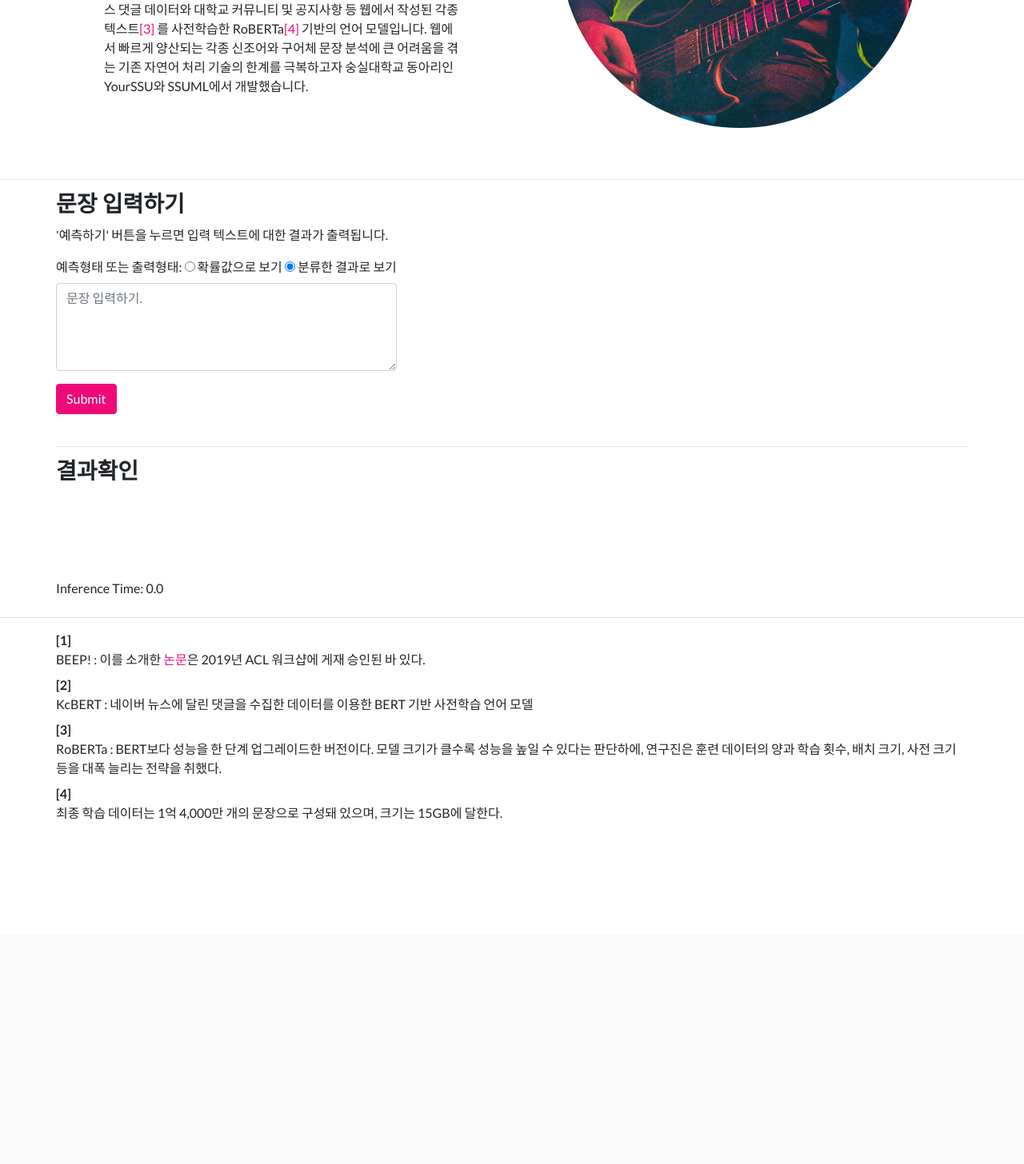
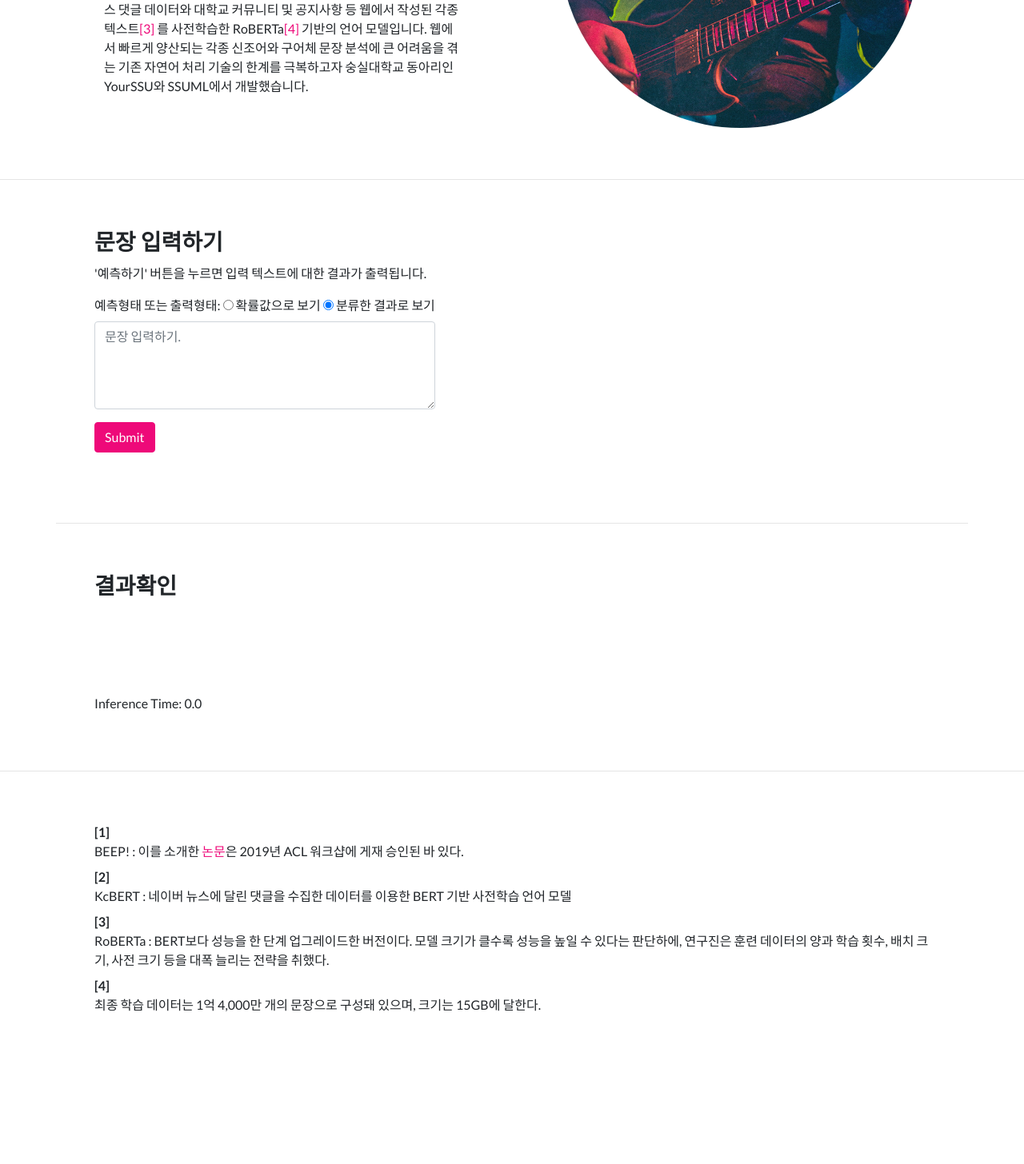
Before and after one commit to jason9693/SoongsilBERT-base-beep-deploy, a Flask app: page / in a window 1280 px wide. Shown: the part 1025-2481 px from the top of the page at 80% size. Before the commit the page ends 2050 px from the top, so only its background shows below. Run offline with Flask 2, Linux system fonts and the light colour scheme; some libraries are stand-ins or nearby versions.

Commit message:
Form 배치  수정

```diff
--- a/templates/index.html
+++ b/templates/index.html
@@ -163,7 +163,7 @@
         <section>
             <div class="container">
                 <div class="row align-items-center">
-                        <div class="generate">
+                        <div class="generate p-5">
                             <div class="form-group">
                                 <h3>문장 입력하기</h3>
                                 <p>'예측하기' 버튼을 누르면 입력 텍스트에 대한 결과가 출력됩니다.</p>
@@ -183,7 +183,7 @@
                 <div class="row align-items-center">
                     <br><hr width="100%">
                     <div>
-                        <div class="result">
+                        <div class="result p-5">
                             <h3><label>결과확인</label></h3>
                             <!-- Story generate result table -->
                             <h3 class="display-4"><label id="result"></label></h3>
@@ -199,7 +199,7 @@
         <section>
             <div class="container">
                 <div class="row align-items-center">
-                    <dl>
+                    <dl class="result p-5"></dlclass>
                         <dt id="note1">[1]</dt>
                         <dd>BEEP! : 이를 소개한 <a href="https://www.aclweb.org/anthology/2020.socialnlp-1.4.pdf">논문</a>은 2019년 ACL 워크샵에 게재 승인된 바 있다. </dd>
                         <dt id="note2">[2]</dt>
```
